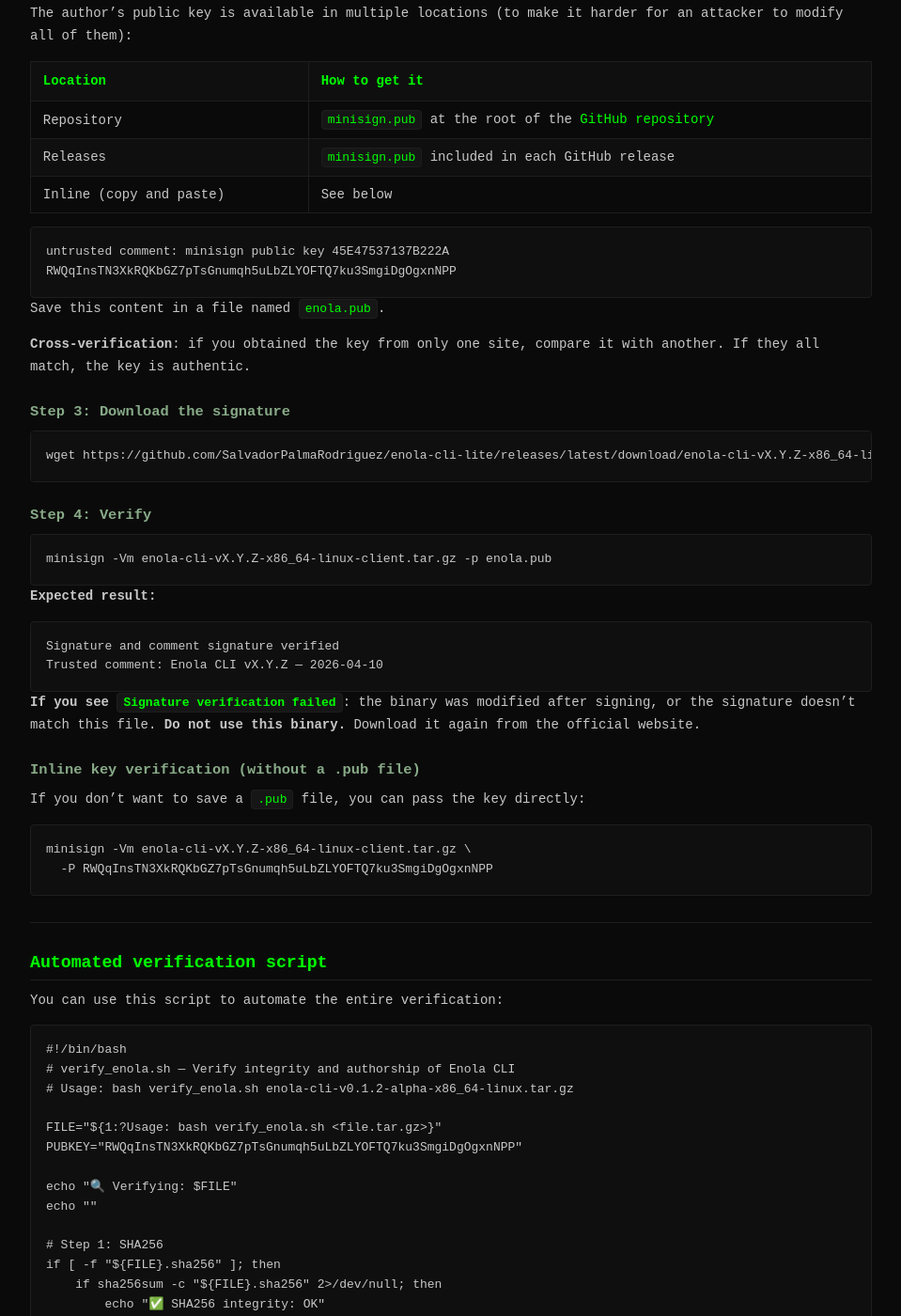
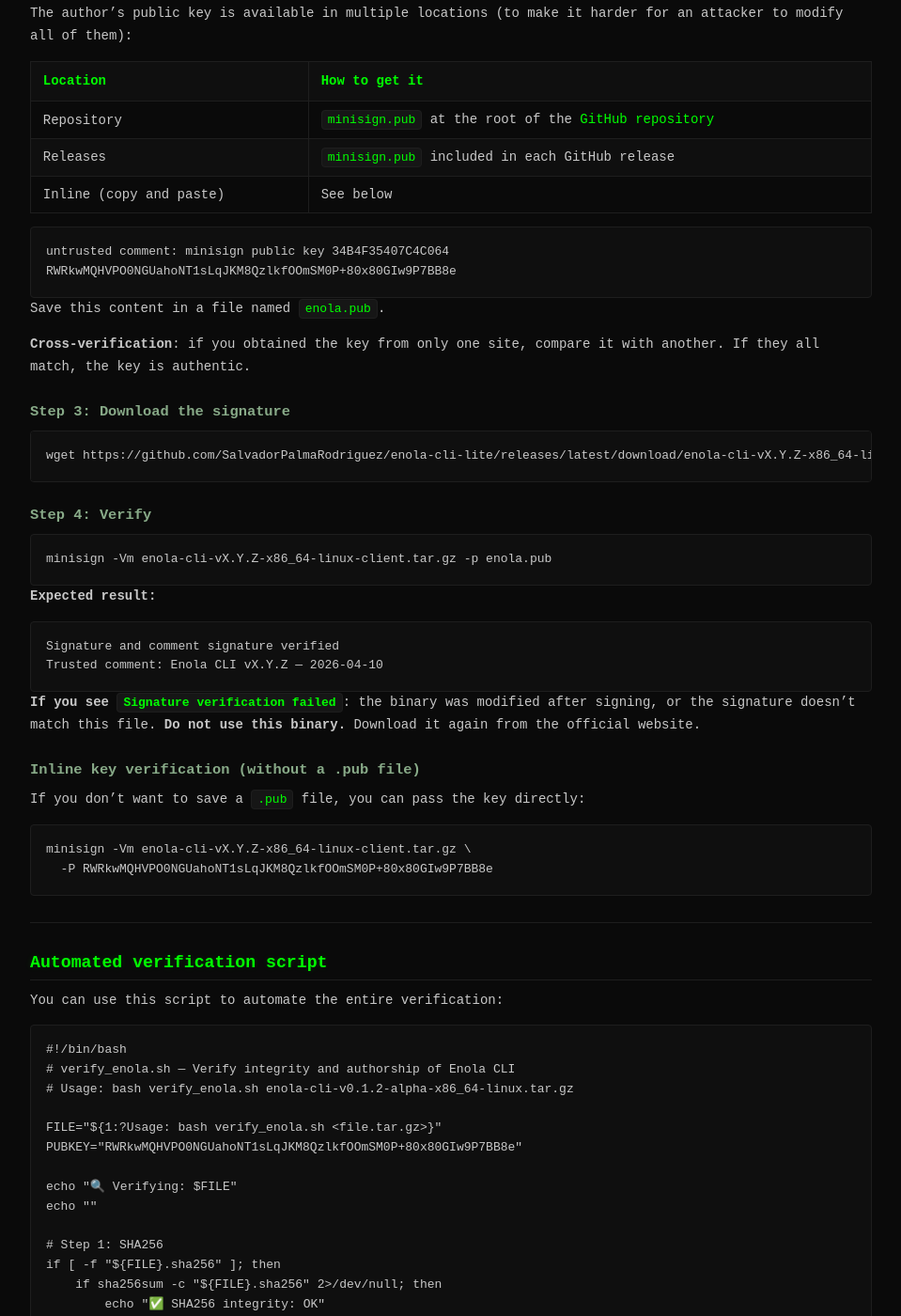
Before and after one commit to SalvadorPalmaRodriguez/enola-cli-lite, a Jekyll site: the page built from docs/en/verify-downloads.md, in a window 1280 px wide and 1400 px high, scrolled down 1854 px. Shown: the whole window at 94% size, without its empty margins (160-1119 px from the left). Built offline with Jekyll 4.4.1, drawn with Linux system fonts in a browser that asks for light colours; our own code applies the rules of GitHub Pages for plain Markdown files; some of the changed text lies outside the part shown.

Commit message:
fix(release): sistema de versionado completo + feed roto reparado
- sync_version.sh: sacar advisories.json del sync rutinario (rompia firma
  minisign en cada bump). Nuevo modo --release-feed que actualiza latest +
  published_at, solo invocado por release.sh.
- release.sh: orquestacion completa del release (build reproducible, firma
  dual minisign + ML-DSA-65, feed re-firmado, tag firmado, gh release create
  con assets + SBOM + LATEST).
- install.sh: corregir DEFAULT_PUBKEY (RWQqIns… → RWRkw…, la clave real que
  firma los releases, id 34B4F35407C4C064).
- docs/verify-downloads.md (EN+ES), config.example.toml, config-reference.md:
  actualizar clave minisign publica stale.
- feed/advisories.json: published_at corregido a 2026-08-29T00:01:00Z (fecha
  real del release v0.1.2-alpha). Feed re-firmado con minisign.
- scripts/README.md: documentar release.sh y reparto de responsabilidades.

Refs: §13.42

````diff
--- a/config.example.toml
+++ b/config.example.toml
@@ -63,7 +63,7 @@
 # Clave pública minisign para verificar el feed. Si se omite, el CLI usa la
 # clave pública embebida del proyecto (`minisign.pub`). Úsala en forks o en
 # despliegues white-label del operador.
-# minisign_pubkey = "RWQqInsTN3XkRQKbGZ7pTsGnumqh5uLbZLYOFTQ7ku3SmgiDgOgxnNPP"
+# minisign_pubkey = "RWRkwMQHVPO0NGUahoNT1sLqJKM8QzlkfOOmSM0P+80x80GIw9P7BB8e"
 
 
 # ── 4. HTTP / Tor (QUAL-003) ───────────────────────────────────────────────
--- a/docs/en/verify-downloads.md
+++ b/docs/en/verify-downloads.md
@@ -87,8 +87,8 @@
 | Inline (copy and paste) | See below |
 
 ```
-untrusted comment: minisign public key 45E47537137B222A
-RWQqInsTN3XkRQKbGZ7pTsGnumqh5uLbZLYOFTQ7ku3SmgiDgOgxnNPP
+untrusted comment: minisign public key 34B4F35407C4C064
+RWRkwMQHVPO0NGUahoNT1sLqJKM8QzlkfOOmSM0P+80x80GIw9P7BB8e
 ```
 
 Save this content in a file named `enola.pub`.
@@ -124,7 +124,7 @@
 
 ```bash
 minisign -Vm enola-cli-vX.Y.Z-x86_64-linux-client.tar.gz \
-  -P RWQqInsTN3XkRQKbGZ7pTsGnumqh5uLbZLYOFTQ7ku3SmgiDgOgxnNPP
+  -P RWRkwMQHVPO0NGUahoNT1sLqJKM8QzlkfOOmSM0P+80x80GIw9P7BB8e
 ```
 
 ---
@@ -139,7 +139,7 @@
 # Usage: bash verify_enola.sh enola-cli-v0.1.2-alpha-x86_64-linux.tar.gz
 
 FILE="${1:?Usage: bash verify_enola.sh <file.tar.gz>}"
-PUBKEY="RWQqInsTN3XkRQKbGZ7pTsGnumqh5uLbZLYOFTQ7ku3SmgiDgOgxnNPP"
+PUBKEY="RWRkwMQHVPO0NGUahoNT1sLqJKM8QzlkfOOmSM0P+80x80GIw9P7BB8e"
 
 echo "🔍 Verifying: $FILE"
 echo ""
@@ -283,7 +283,7 @@
 # Usage: bash verify_enola.sh enola-cli-v0.1.2-alpha-x86_64-linux.tar.gz
 
 FILE="${1:?Usage: bash verify_enola.sh <file.tar.gz>}"
-PUBKEY="RWQqInsTN3XkRQKbGZ7pTsGnumqh5uLbZLYOFTQ7ku3SmgiDgOgxnNPP"
+PUBKEY="RWRkwMQHVPO0NGUahoNT1sLqJKM8QzlkfOOmSM0P+80x80GIw9P7BB8e"
 
 echo "🔍 Verifying: $FILE"
 echo ""
@@ -389,7 +389,7 @@
 
 ---
 
-*Document created: 2026-04-11 | Public key: `RWQqInsTN3XkRQKbGZ7pTsGnumqh5uLbZLYOFTQ7ku3SmgiDgOgxnNPP`*
+*Document created: 2026-04-11 | Public key: `RWRkwMQHVPO0NGUahoNT1sLqJKM8QzlkfOOmSM0P+80x80GIw9P7BB8e`*
 
 ## Cross-references
 
--- a/docs/feed/advisories.json
+++ b/docs/feed/advisories.json
@@ -3,7 +3,7 @@
   "latest": "0.1.2-alpha",
   "min_supported": "0.1.0-alpha",
   "download_url": "https://github.com/SalvadorPalmaRodriguez/enola-cli-lite/releases/latest/download/enola-cli",
-  "published_at": "2026-08-22T00:00:00Z",
+  "published_at": "2026-08-29T00:01:00Z",
   "docs_url": "https://github.com/SalvadorPalmaRodriguez/enola-cli-lite#readme",
   "severity_summary": {
     "critical": 0,
--- a/feed/advisories.json
+++ b/feed/advisories.json
@@ -3,7 +3,7 @@
   "latest": "0.1.2-alpha",
   "min_supported": "0.1.0-alpha",
   "download_url": "https://github.com/SalvadorPalmaRodriguez/enola-cli-lite/releases/latest/download/enola-cli",
-  "published_at": "2026-08-22T00:00:00Z",
+  "published_at": "2026-08-29T00:01:00Z",
   "docs_url": "https://github.com/SalvadorPalmaRodriguez/enola-cli-lite#readme",
   "severity_summary": {
     "critical": 0,
````
Also changed, not shown: docs/user/general/config-reference.md (+1 -1 lines), docs/user/verify/verify-downloads.md (+6 -6 lines), scripts/README.md, 5 other files.
